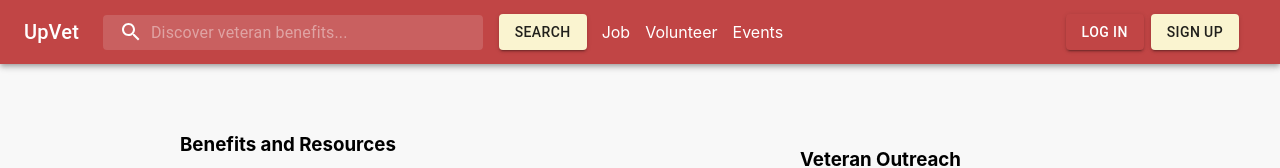
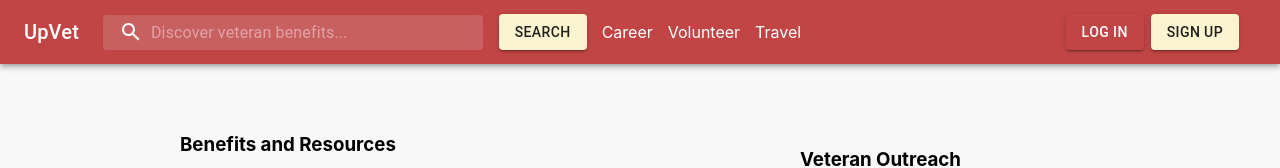
Before and after one commit to thejohnyu/hackathon-veterans, a React (Create React App) app: page / in a window 1280 px wide. Shown: the top 168 px of the page. Built offline with nearby package versions, Linux system fonts and the light colour scheme.

Commit message:
random changes

```diff
--- a/src/App-bar.js
+++ b/src/App-bar.js
@@ -214,13 +214,13 @@ export default function PrimarySearchAppBar() {
           </Button>
 
           <Link href="#" style={{ color: "white"}} className={classes.atags}>
-          Job
+          Career
           </Link>
           <Link href="#" style={{ color: "white"}} className={classes.atags}>
           Volunteer
           </Link>
           <Link href="#" style={{ color: "white"}} className={classes.atags}>
-          Events
+          Travel
           </Link>
 
           <div className={classes.grow} />
--- a/src/Discounter.js
+++ b/src/Discounter.js
@@ -63,8 +63,8 @@ export default function DiscountList() {
     )
 
     return (
-
-        <div> <h3>Veteran Discounts Near You</h3>
+        <div>
+            <h3>Veteran Discounts Near You</h3>
             {discountDataItems}
         </div>
     );
```
